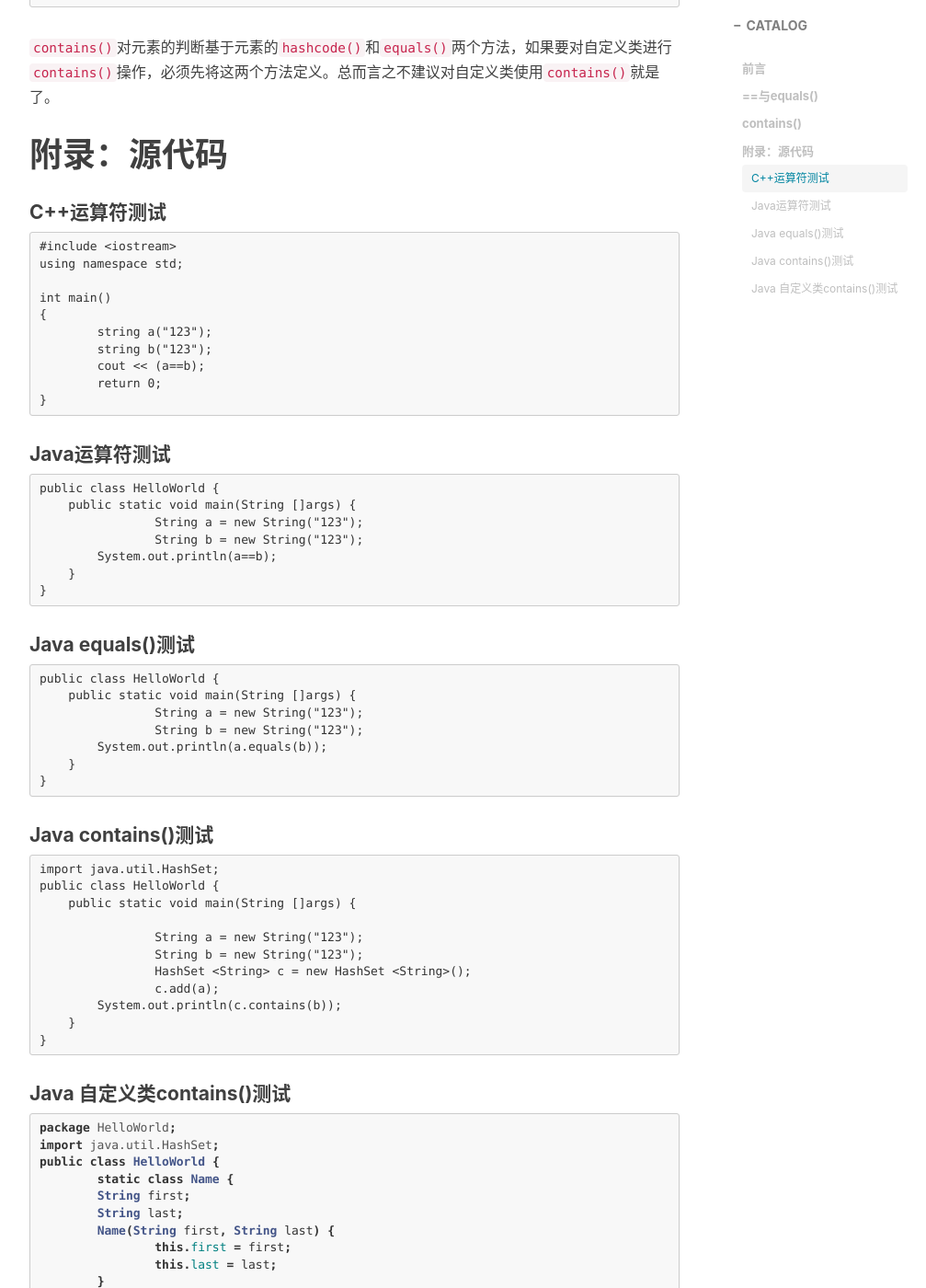
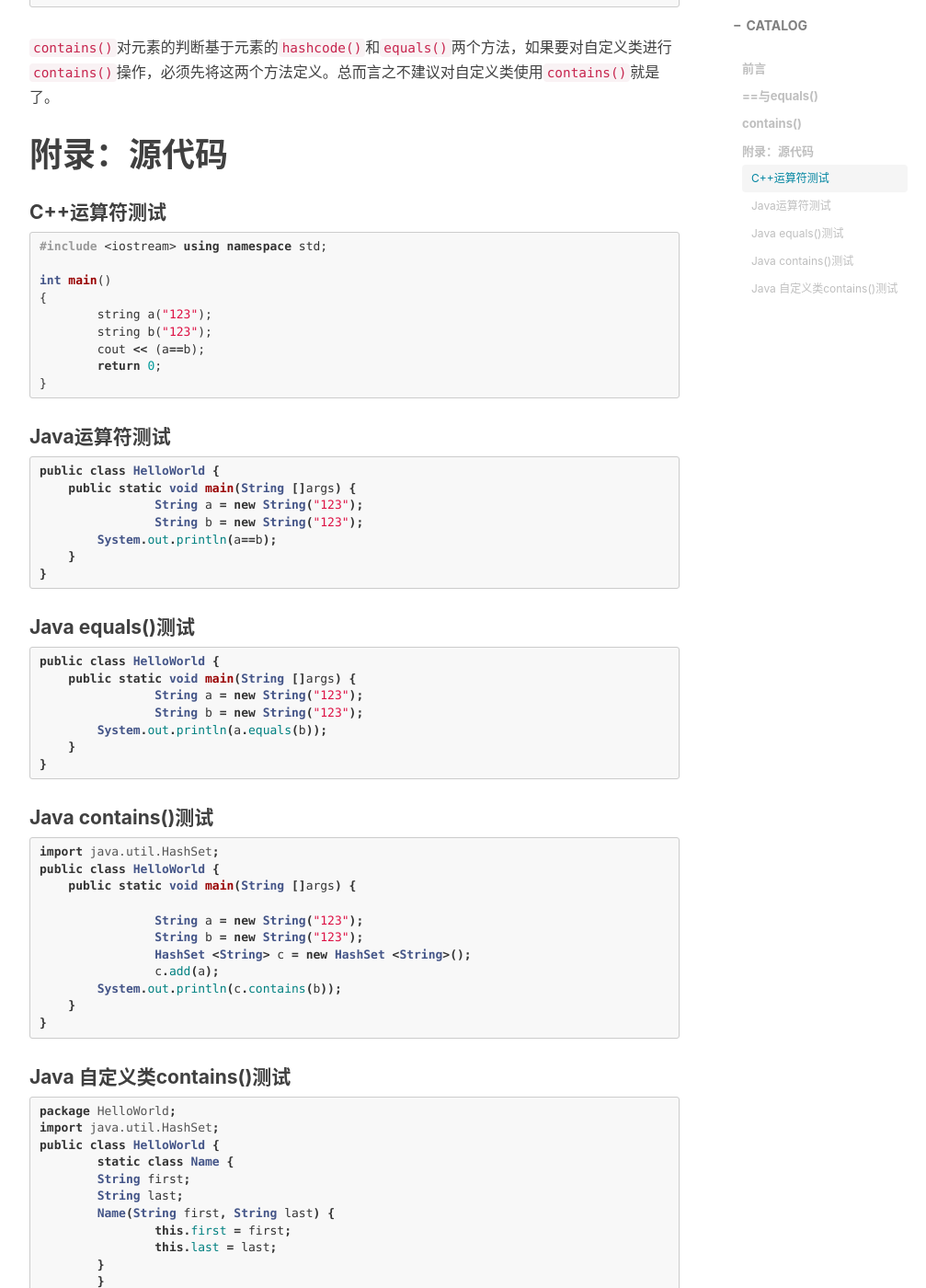
Before and after one commit to S-H-Y-GitHub/S-H-Y-GitHub.github.io, a Jekyll site: the page built from _posts/2016-09-24-Java-equal.markdown, in a window 1280 px wide and 1400 px high, scrolled down 3914 px. Shown: the whole window at 92% size, without its empty margins (233-1240 px from the left). Built offline with Jekyll 4.4.1, drawn with Linux system fonts in a browser that asks for light colours; nearby versions of some CDN libraries; comment, search, counter and statistics services are not loaded.

Commit message:
again
Signed-off-by: S-H-Y-GitHub <932495000@qq.com>

````diff
--- a/_posts/2016-09-24-Java-equal.markdown
+++ b/_posts/2016-09-24-Java-equal.markdown
@@ -87,7 +87,7 @@ final Node<K,V> getNode(int hash, Object key) {
 
 #### C++运算符测试 ####
 
-```C++
+```c++
 #include <iostream>
 using namespace std;
 
@@ -102,7 +102,7 @@ int main()
 
 #### Java运算符测试 ####
 
-```Java
+```java
 public class HelloWorld {
     public static void main(String []args) {
 		String a = new String("123");
@@ -114,7 +114,7 @@ public class HelloWorld {
 
 #### Java equals()测试 ####
 
-```Java
+```java
 public class HelloWorld {
     public static void main(String []args) {
 		String a = new String("123");
@@ -123,9 +123,10 @@ public class HelloWorld {
     }
 }
 ```
+
 #### Java contains()测试 ####
 
-```Java
+```java
 import java.util.HashSet;
 public class HelloWorld {
     public static void main(String []args) {
````
